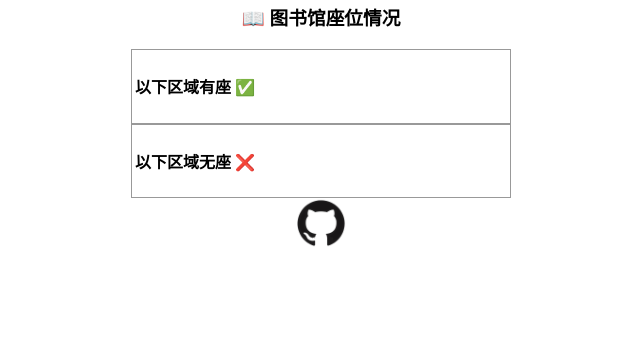
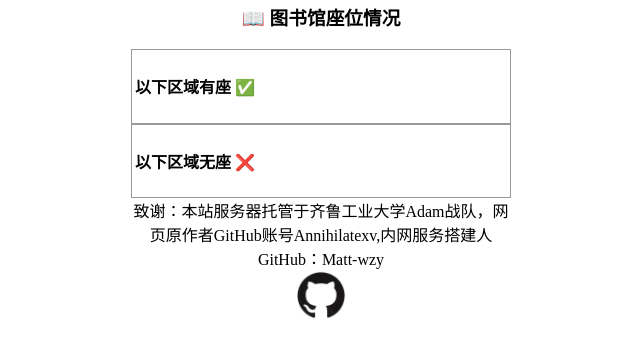
Before and after one commit to Annihilatexv/qlu-cr, a Flask app: template templates/result.html in a window 1280 px wide. Shown: the part 240-597 px from the top of the page, without its empty margins (319-959 px from the left). Run offline with Flask 2, Linux system fonts and the light colour scheme; the template is opened without the code that fills it, so the values that code supplies are empty.

Commit message:
Update result.html

```diff
--- a/templates/result.html
+++ b/templates/result.html
@@ -52,6 +52,9 @@
         {% endfor %}
     </div>
 
+    <div align ="center">
+        致谢：本站服务器托管于齐鲁工业大学Adam战队，网页原作者GitHub账号Annihilatexv,内网服务搭建人GitHub：Matt-wzy
+    </div>
 
     <div align="center">
         <a href="https://github.com/Annihilatexv/qlu-cr">
```
